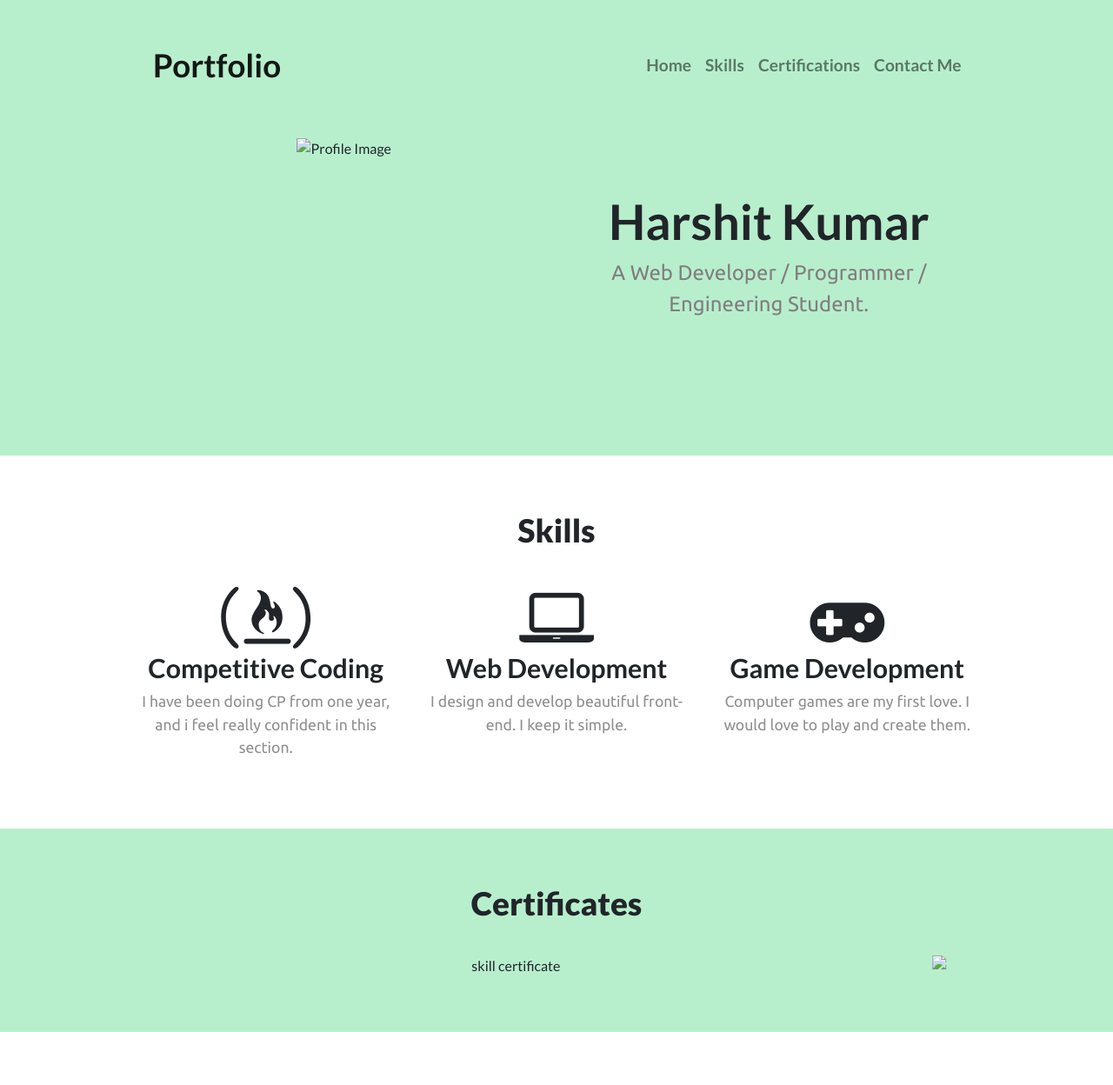
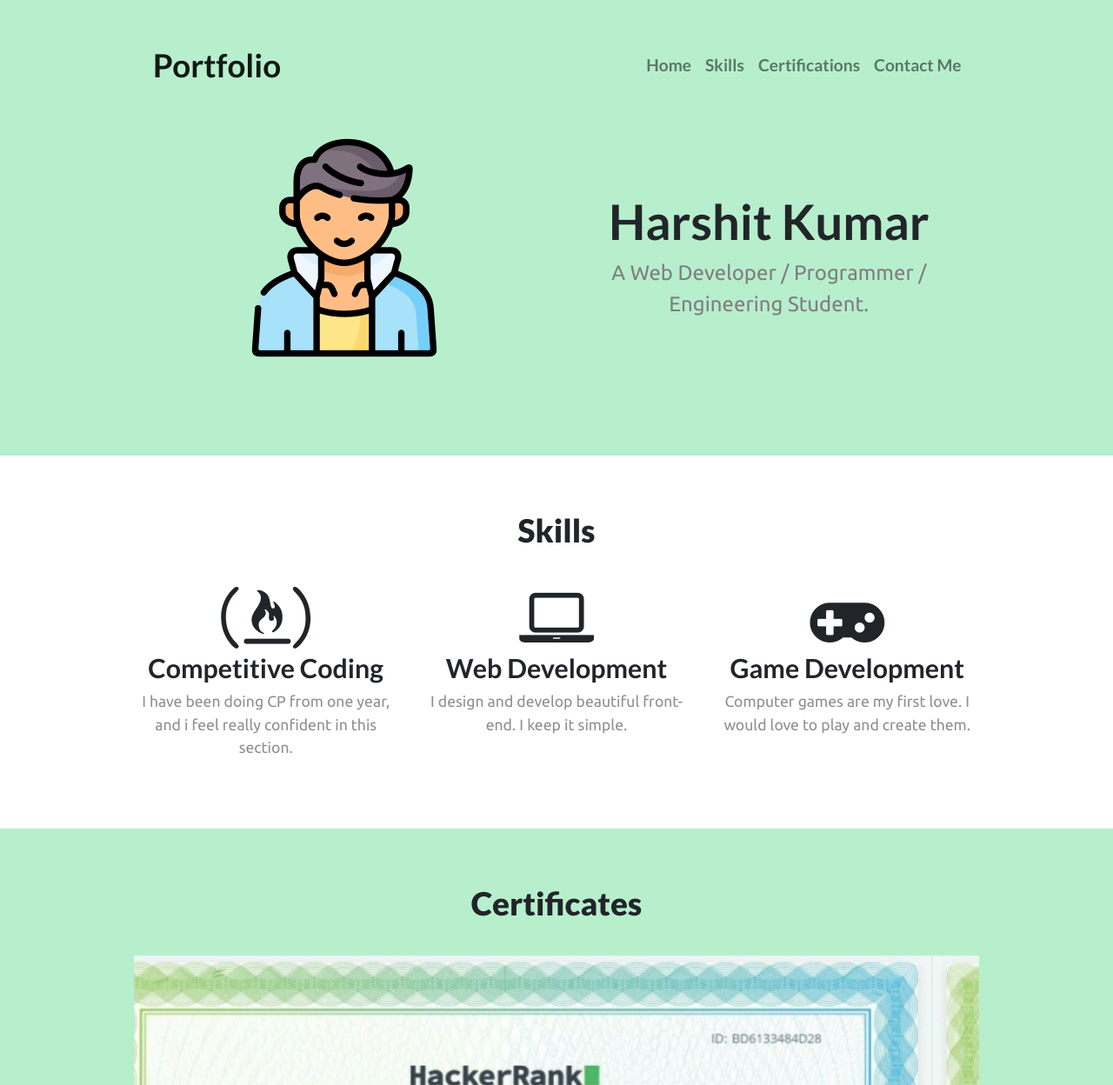
Before and after one commit to Harshit850/Profile, a plain HTML site: page index.html in a window 1280 px wide. Shown: the top 1248 px of the page at 87% size. Drawn offline with nearby package versions, Linux system fonts and the light colour scheme.

Commit message:
Add files via upload

```diff
--- a/index.html
+++ b/index.html
@@ -74,7 +74,7 @@
         <div class="home">
             <div class="row">
                 <div class="col-lg-6">
-                    <img src="images/profile.png" alt="Profile Image">
+                    <img src="profile.png" alt="Profile Image">
                 </div>
                 <div class="col-lg-6 profile-image">
                     <h1>Harshit Kumar</h1>
@@ -120,10 +120,10 @@
         <div id="carouselExampleSlidesOnly" class="carousel slide" data-ride="carousel">
             <div class="carousel-inner">
                 <div class="carousel-item active" data-interval="3000">
-                    <img src="images/skills1.jpeg" class="d-block w-100" alt="skill certificate">
+                    <img src="skills1.jpeg" class="d-block w-100" alt="skill certificate">
                 </div>
                 <div class="carousel-item" data-interval="3000">
-                    <img src="images/skill2.jpeg" class="d-block w-100" alt="skill certificate">
+                    <img src="skill2.jpeg" class="d-block w-100" alt="skill certificate">
                 </div>
             </div>
         </div>
```
